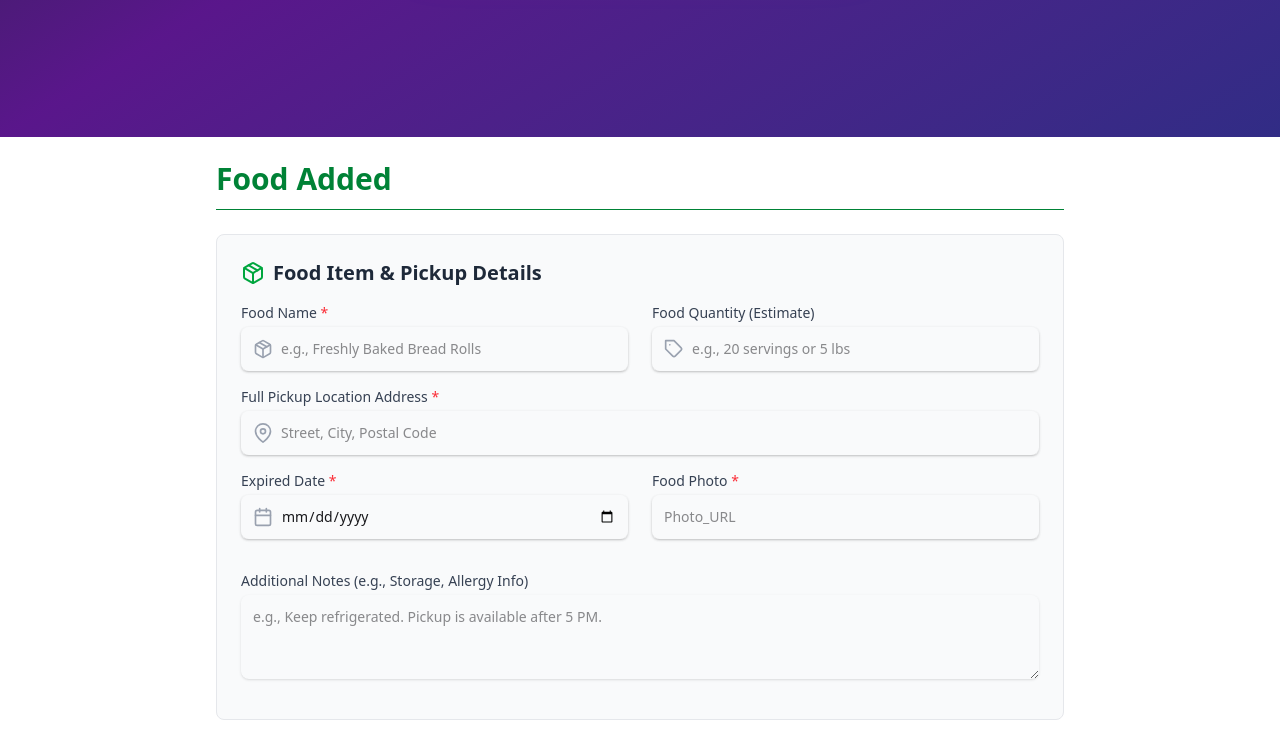
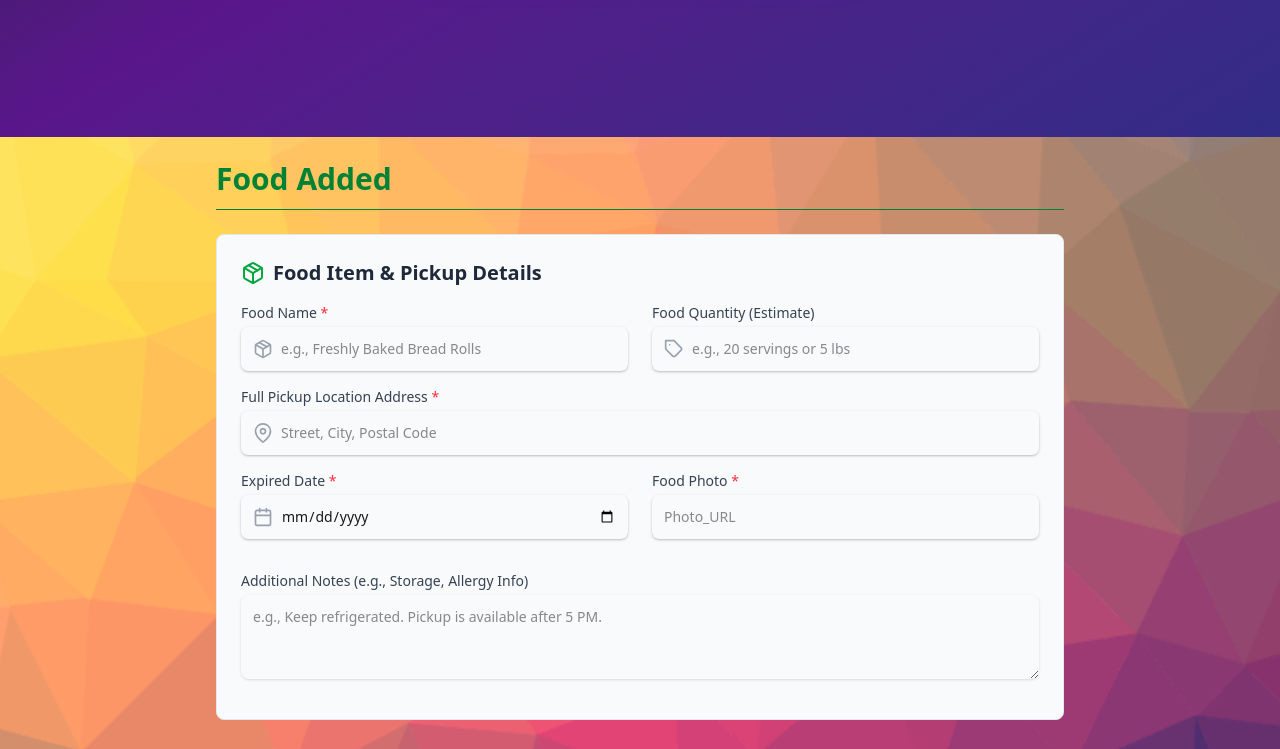
Before and after one commit to sodium000/B12-A10-Future-Box-client-, a React (Vite) app: page / in a window 1280 px wide. Shown: the part 3580-4329 px from the top of the page. Built offline with nearby package versions, Linux system fonts and the light colour scheme.

Commit message:
add food form

```diff
--- a/src/Component/AddFood/AddFood.jsx
+++ b/src/Component/AddFood/AddFood.jsx
@@ -28,8 +28,8 @@ const FoodDonationForm = () => {
     );
 
     return (
-        <div className='bg-[url(/Polygon Luminary.svg)]'>
-            <div className="max-w-4xl mx-auto p-6 not-first:shadow-xl rounded-xl">
+        <div className='bg-[url(/coolbackgrounds-fractalize-cool_backgrounds.png)] bg-cover bg-center bg-no-repeat'>
+            <div className='max-w-4xl mx-auto p-6 not-first:shadow-xl rounded-xl bg-[url(/Polygon Luminary.svg)]'>
                 <h1 className="text-3xl font-extrabold text-green-700 mb-6 border-b pb-3">
                     Food Added
                 </h1>
```
Also changed, not shown: public/Polygon Luminary.svg (added).
